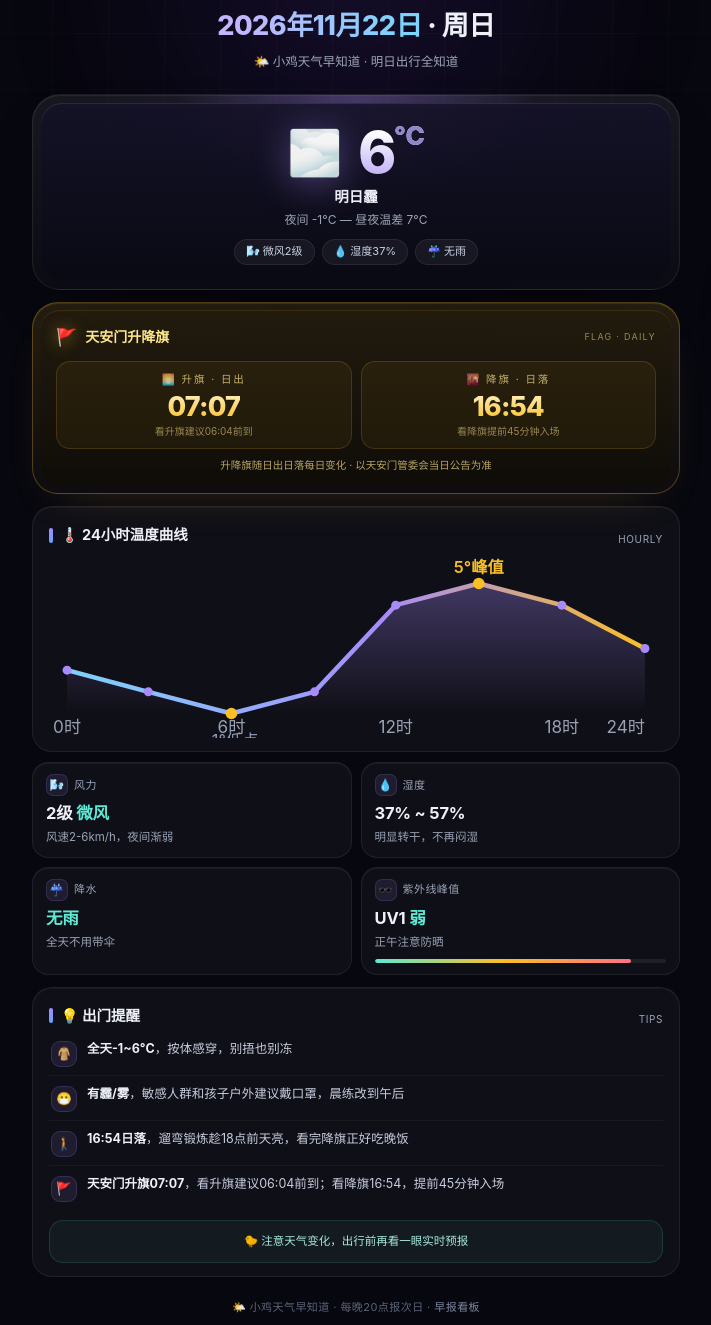
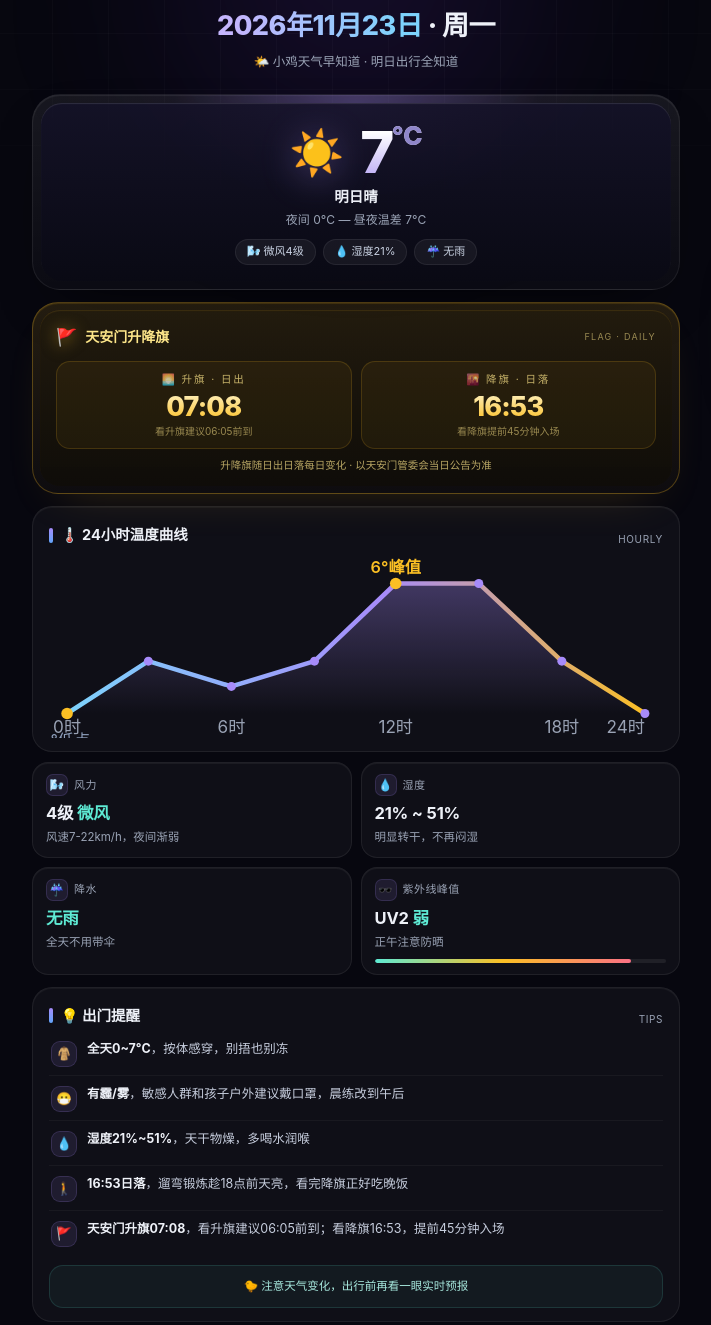
Before and after one commit to hongkongdxk123-jpg/hongkongdxk123-jpg.github.io, a plain HTML site: page weather/index.html in a window 1280 px wide. Shown: the part 79-1404 px from the top of the page, without its empty margins (284-995 px from the left). Drawn offline with Linux system fonts and the light colour scheme.

Commit message:
weather 2026-11-23 (script)

```diff
--- a/weather/index.html
+++ b/weather/index.html
@@ -3,7 +3,7 @@
 <head>
 <meta charset="UTF-8">
 <meta name="viewport" content="width=device-width, initial-scale=1.0">
-<title>小鸡天气早知道 · 2026年11月22日</title>
+<title>小鸡天气早知道 · 2026年11月23日</title>
 <style>
 *{margin:0;padding:0;box-sizing:border-box}
 :root{
@@ -102,7 +102,7 @@ footer .lnk{color:#7c86a0;text-decoration:none}
 
 <header>
 <div class="eyebrow"><span class="dot"></span>BEIJING · 每晚20点报次日</div>
-<h1><span class="date">2026年11月22日</span> · 周日</h1>
+<h1><span class="date">2026年11月23日</span> · 周一</h1>
 <div class="subline">🌤️ 小鸡天气早知道 · 明日出行全知道</div>
 </header>
 
@@ -110,13 +110,13 @@ footer .lnk{color:#7c86a0;text-decoration:none}
 <div class="hero-glow"></div>
 <div class="hero-inner">
 <div class="hero-row">
-<div class="hero-icon">🌫️</div>
-<div class="hero-temp">6<span class="deg">°C</span></div>
+<div class="hero-icon">☀️</div>
+<div class="hero-temp">7<span class="deg">°C</span></div>
 </div>
-<div class="hero-desc">明日霾</div>
-<div class="hero-range">夜间 -1°C — 昼夜温差 7°C</div>
+<div class="hero-desc">明日晴</div>
+<div class="hero-range">夜间 0°C — 昼夜温差 7°C</div>
 <div class="hero-tags">
-<span class="tag">🌬️ 微风2级</span><span class="tag">💧 湿度37%</span><span class="tag">☔ 无雨</span>
+<span class="tag">🌬️ 微风4级</span><span class="tag">💧 湿度21%</span><span class="tag">☔ 无雨</span>
 </div>
 </div>
 </div>
@@ -127,8 +127,8 @@ footer .lnk{color:#7c86a0;text-decoration:none}
 <div class="flag-note">FLAG · DAILY</div>
 </div>
 <div class="flag-times">
-<div class="flag-t"><div class="lab">🌅 升旗 · 日出</div><div class="t">07:07</div><div class="s">看升旗建议06:04前到</div></div>
-<div class="flag-t"><div class="lab">🌇 降旗 · 日落</div><div class="t">16:54</div><div class="s">看降旗提前45分钟入场</div></div>
+<div class="flag-t"><div class="lab">🌅 升旗 · 日出</div><div class="t">07:08</div><div class="s">看升旗建议06:05前到</div></div>
+<div class="flag-t"><div class="lab">🌇 降旗 · 日落</div><div class="t">16:53</div><div class="s">看降旗提前45分钟入场</div></div>
 </div>
 <div class="flag-tip">升降旗随日出日落每日变化 · 以天安门管委会当日公告为准</div>
 </div></div>
@@ -144,34 +144,35 @@ footer .lnk{color:#7c86a0;text-decoration:none}
 <linearGradient id="tg" x1="0" y1="0" x2="0" y2="1"><stop offset="0%" stop-color="#a78bfa" stop-opacity=".33"/><stop offset="100%" stop-color="#a78bfa" stop-opacity="0"/></linearGradient>
 <linearGradient id="lg" x1="0" y1="0" x2="1" y2="0"><stop offset="0%" stop-color="#7dd3fc"/><stop offset="55%" stop-color="#a78bfa"/><stop offset="100%" stop-color="#fbbf24"/></linearGradient>
 </defs>
-<path d="M10,66 L55,78 L101,90 L147,78 L192,30 L238,18 L284,30 L330,54 L330,90 L10,90 Z" fill="url(#tg)"/>
-<polyline points="10,66 55,78 101,90 147,78 192,30 238,18 284,30 330,54" fill="none" stroke="url(#lg)" stroke-width="2.5" stroke-linecap="round" stroke-linejoin="round"/>
-<circle cx="10" cy="66" r="2.5" fill="#a78bfa"/><circle cx="55" cy="78" r="2.5" fill="#a78bfa"/><circle cx="101" cy="90" r="3.2" fill="#fbbf24"/><circle cx="147" cy="78" r="2.5" fill="#a78bfa"/><circle cx="192" cy="30" r="2.5" fill="#a78bfa"/><circle cx="238" cy="18" r="3.2" fill="#fbbf24"/><circle cx="284" cy="30" r="2.5" fill="#a78bfa"/><circle cx="330" cy="54" r="2.5" fill="#a78bfa"/>
+<path d="M10,90 L55,61 L101,75 L147,61 L192,18 L238,18 L284,61 L330,90 L330,90 L10,90 Z" fill="url(#tg)"/>
+<polyline points="10,90 55,61 101,75 147,61 192,18 238,18 284,61 330,90" fill="none" stroke="url(#lg)" stroke-width="2.5" stroke-linecap="round" stroke-linejoin="round"/>
+<circle cx="10" cy="90" r="3.2" fill="#fbbf24"/><circle cx="55" cy="61" r="2.5" fill="#a78bfa"/><circle cx="101" cy="75" r="2.5" fill="#a78bfa"/><circle cx="147" cy="61" r="2.5" fill="#a78bfa"/><circle cx="192" cy="18" r="3.2" fill="#fbbf24"/><circle cx="238" cy="18" r="2.5" fill="#a78bfa"/><circle cx="284" cy="61" r="2.5" fill="#a78bfa"/><circle cx="330" cy="90" r="2.5" fill="#a78bfa"/>
 <text class="tick" x="10" y="101" text-anchor="middle">0时</text>
 <text class="tick" x="101" y="101" text-anchor="middle">6时</text>
 <text class="tick" x="192" y="101" text-anchor="middle">12时</text>
 <text class="tick" x="284" y="101" text-anchor="middle">18时</text>
 <text class="tick" x="330" y="101" text-anchor="end">24时</text>
-<text x="238" y="12" text-anchor="middle" font-size="9" fill="#fbbf24" font-weight="600">5°峰值</text>
-<text x="101" y="108" text-anchor="middle" font-size="9" fill="#8fa0bd">-1°低点</text>
+<text x="192" y="12" text-anchor="middle" font-size="9" fill="#fbbf24" font-weight="600">6°峰值</text>
+<text x="10" y="108" text-anchor="middle" font-size="9" fill="#8fa0bd">1°低点</text>
 </svg>
 </div>
 </section>
 
 <div class="grid">
-<div class="cell"><div class="k"><span class="ic">🌬️</span>风力</div><div class="v">2级 <em>微风</em></div><div class="d">风速2-6km/h，夜间渐弱</div></div>
-<div class="cell"><div class="k"><span class="ic">💧</span>湿度</div><div class="v">37% ~ 57%</div><div class="d">明显转干，不再闷湿</div></div>
+<div class="cell"><div class="k"><span class="ic">🌬️</span>风力</div><div class="v">4级 <em>微风</em></div><div class="d">风速7-22km/h，夜间渐弱</div></div>
+<div class="cell"><div class="k"><span class="ic">💧</span>湿度</div><div class="v">21% ~ 51%</div><div class="d">明显转干，不再闷湿</div></div>
 <div class="cell"><div class="k"><span class="ic">☔</span>降水</div><div class="v"><em>无雨</em></div><div class="d">全天不用带伞</div></div>
-<div class="cell"><div class="k"><span class="ic">🕶️</span>紫外线峰值</div><div class="v">UV1 <em>弱</em></div><div class="d">正午注意防晒<div class="uv-bar"><div class="uv-fill"></div></div></div></div>
+<div class="cell"><div class="k"><span class="ic">🕶️</span>紫外线峰值</div><div class="v">UV2 <em>弱</em></div><div class="d">正午注意防晒<div class="uv-bar"><div class="uv-fill"></div></div></div></div>
 </div>
 
 <section>
 <div class="chart-head"><div class="sec-title"><span class="bar"></span>💡 出门提醒</div><div class="chart-note">TIPS</div></div>
 <div class="tips">
-<div class="tip d1"><div class="e">🧥</div><p><b>全天-1~6°C</b>，按体感穿，别捂也别冻</p></div>
+<div class="tip d1"><div class="e">🧥</div><p><b>全天0~7°C</b>，按体感穿，别捂也别冻</p></div>
 <div class="tip d2"><div class="e">😷</div><p><b>有霾/雾</b>，敏感人群和孩子户外建议戴口罩，晨练改到午后</p></div>
-<div class="tip d3"><div class="e">🚶</div><p><b>16:54日落</b>，遛弯锻炼趁18点前天亮，看完降旗正好吃晚饭</p></div>
-<div class="tip d4"><div class="e">🚩</div><p><b>天安门升旗07:07</b>，看升旗建议06:04前到；看降旗16:54，提前45分钟入场</p></div>
+<div class="tip d3"><div class="e">💧</div><p><b>湿度21%~51%</b>，天干物燥，多喝水润喉</p></div>
+<div class="tip d4"><div class="e">🚶</div><p><b>16:53日落</b>，遛弯锻炼趁18点前天亮，看完降旗正好吃晚饭</p></div>
+<div class="tip d5"><div class="e">🚩</div><p><b>天安门升旗07:08</b>，看升旗建议06:05前到；看降旗16:53，提前45分钟入场</p></div>
 </div>
 <div class="foot">🐤 注意天气变化，出行前再看一眼实时预报</div>
 </section>
```
